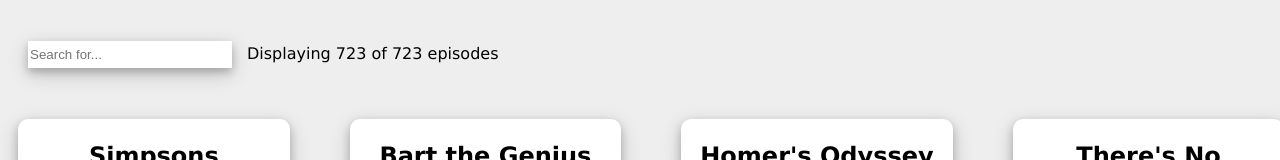
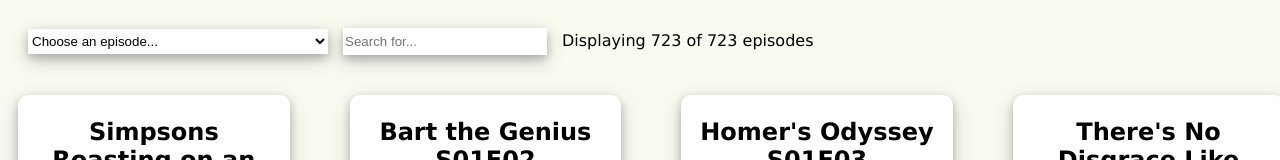
Before and after one commit to temlabs/tv-show-app, a React (Create React App) app: page / in a window 1280 px wide. Shown: the top 160 px of the page. Built offline with nearby package versions, Linux system fonts and the light colour scheme; the HTML template or start-up script is replaced by a standard one.

Commit message:
add dropdown to select episode

```diff
--- a/src/Components/Episode.tsx
+++ b/src/Components/Episode.tsx
@@ -8,20 +8,43 @@
 
 export default function Episode(): JSX.Element {
   const [currentSearchTerm, setSearchTerm] = useState("");
+  const [selectedEpisode, setSelectedEpisode] = useState(
+    "Choose an episode..."
+  );
 
   function handleChangeInSearchBar(newSearchTerm: string) {
     setSearchTerm(newSearchTerm);
   }
 
-  const filteredEpisodes = episodes.filter((episode) =>
+  function handleEpisodeSelection(newSelectedEpisode: string) {
+    setSelectedEpisode(newSelectedEpisode);
+  }
+
+  let filteredEpisodes = episodes.filter((episode) =>
     filterEpisodesByName(episode, currentSearchTerm)
+  );
+
+  filteredEpisodes = filteredEpisodes.filter((episode) =>
+    filterEpisodesByName(episode, selectedEpisode.split(" - ")[1])
   );
 
   return (
     <>
-      <section>
-        <div className="searchbar-container">
+      <section className="filter-container">
+        <div>
+          <select
+            className="select-episode box-shadow"
+            onChange={(e) => handleEpisodeSelection(e.target.value)}
+          >
+            <option>Choose an episode...</option>
+            {episodes.map((episode: episodeProps) => (
+              <option key={episode.id}>
+                {generateEpisodeCode(episode).concat(" - " + episode.name)}
+              </option>
+            ))}
+          </select>
           <input
+            className="box-shadow"
             placeholder="Search for..."
             onChange={(e) => handleChangeInSearchBar(e.target.value)}
             value={currentSearchTerm}
@@ -33,7 +56,7 @@
       </section>
       <section className="grid-container">
         {filteredEpisodes.map((episode: episodeProps) => (
-          <div key={episode.id} className="episode grid-item zoom">
+          <div key={episode.id} className="episode grid-item zoom box-shadow">
             <h2>{episode.name.concat(" " + generateEpisodeCode(episode))}</h2>
             <img src={episode.image?.medium} alt="" />
             <p>{cleanSummary(episode.summary)}</p>
--- a/src/styles/episode.css
+++ b/src/styles/episode.css
@@ -1,5 +1,5 @@
 body {
-  background-color: rgb(238, 238, 238);
+  background-color: rgb(250, 250, 240);
   margin: none;
   padding: 5px;
   overflow-x: hidden;
@@ -39,19 +39,32 @@
   ); /* (150% zoom - Note: if the zoom is too large, it will go outside of the viewport) */
 }
 
+select,
 input,
 #display-count {
-  display: inline-block;
+  display: inline;
 }
-input {
+
+input,
+select {
   margin-right: 15px;
   height: 25px;
   width: 200px;
   outline: none;
   border: none;
+}
+
+.box-shadow {
   box-shadow: 0 4px 8px 0 rgba(0, 0, 0, 0.2), 0 6px 20px 0 rgba(0, 0, 0, 0.19);
 }
 
-.searchbar-container {
+select {
+  height: 25px;
+  width: 300px;
+  margin-right: 15px;
+  background-color: white;
+}
+
+.filter-container {
   padding: 15px;
 }
--- a/src/utils/Interfaces.ts
+++ b/src/utils/Interfaces.ts
@@ -9,11 +9,11 @@
   airtime: string;
   airstamp: string;
   runtime: number;
-  rating?: {average?: number|null};
+  rating?: { average?: number | null };
   image: {
     medium: string;
     original: string;
-  }|null;
+  } | null;
   summary: string;
   _links: { self: { href: string } };
 }
```
Also changed, not shown: 1 other file (tests, documents, lock files or other folders).
